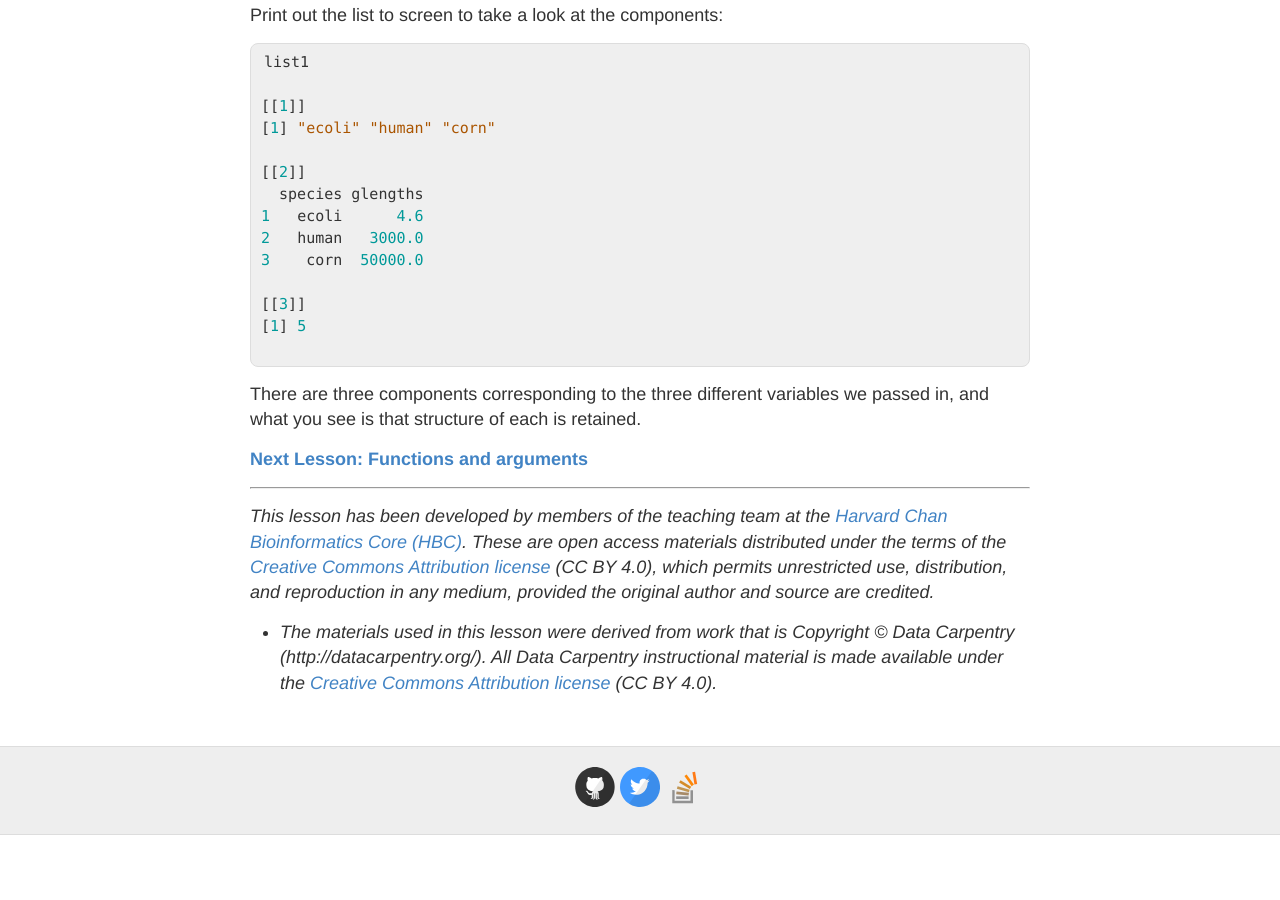
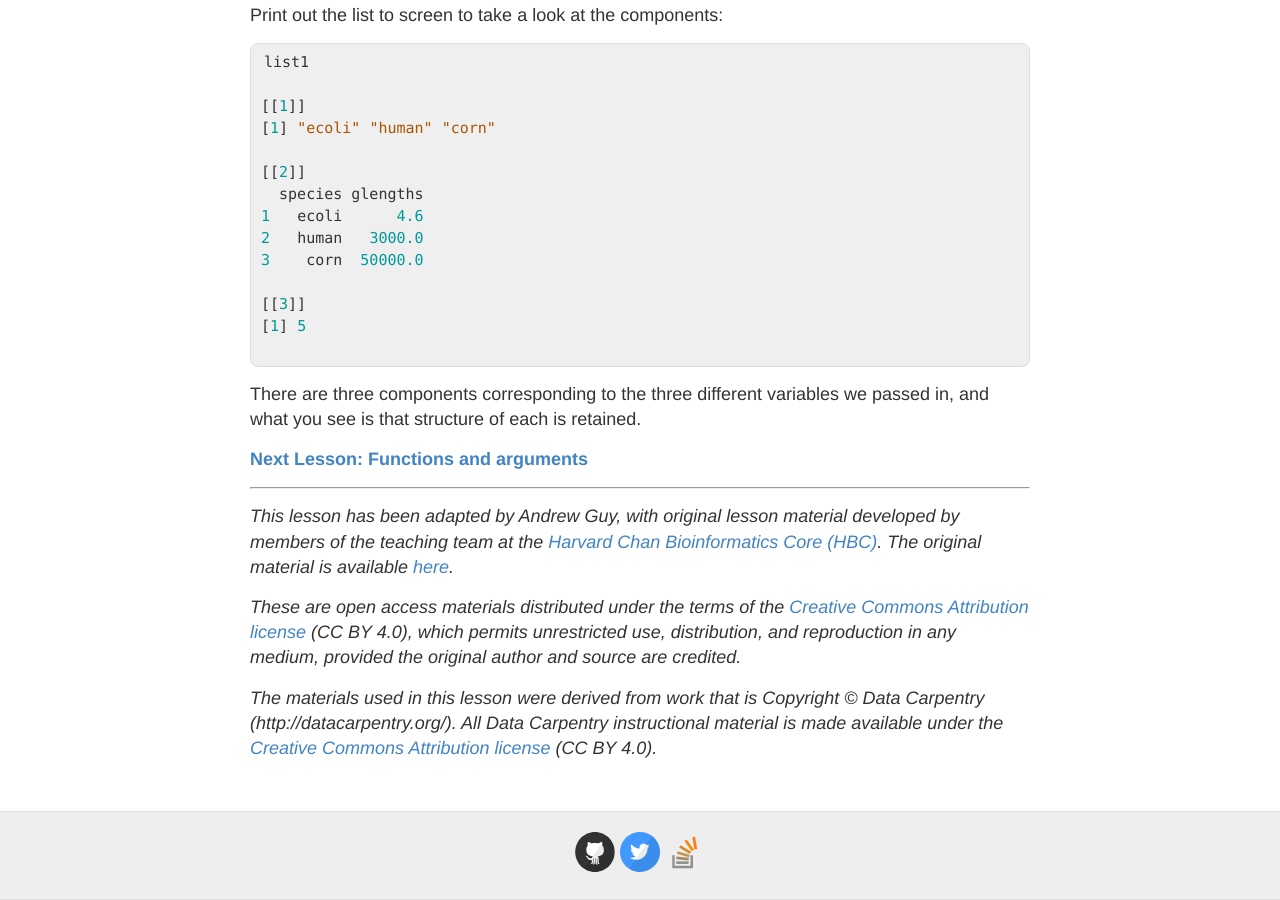
Before and after one commit to andrewguy/Training, a Jekyll site: the page built from workshops/Intro_to_R/lessons/02_syntax_and_data_structures.md, in a window 1280 px wide and 900 px high, scrolled down 6535 px. Built offline with Jekyll 4.4.1, drawn with Linux system fonts in a browser that asks for light colours; our own code applies the rules of GitHub Pages for plain Markdown files; before the commit the page ends 7370 px from its top, so only the background shows below that.

Commit message:
Update attributions

```diff
--- a/workshops/Intro_to_R/lessons/02_syntax_and_data_structures.md
+++ b/workshops/Intro_to_R/lessons/02_syntax_and_data_structures.md
@@ -280,8 +280,8 @@ There are three components corresponding to the three different variables we pas
 [**Next Lesson: Functions and arguments**](https://andrewguy.github.io/Training/workshops/Intro_to_R/lessons/03_functions-and-arguments)
 
 ---
+*This lesson has been adapted by Andrew Guy, with original lesson material developed by members of the teaching team at the [Harvard Chan Bioinformatics Core (HBC)](http://bioinformatics.sph.harvard.edu/). The original material is available [here](https://github.com/hbctraining/Training-modules).*
 
-*This lesson has been developed by members of the teaching team at the [Harvard Chan Bioinformatics Core (HBC)](http://bioinformatics.sph.harvard.edu/). These are open access materials distributed under the terms of the [Creative Commons Attribution license](https://creativecommons.org/licenses/by/4.0/) (CC BY 4.0), which permits unrestricted use, distribution, and reproduction in any medium, provided the original author and source are credited.*
+*These are open access materials distributed under the terms of the [Creative Commons Attribution license](https://creativecommons.org/licenses/by/4.0/) (CC BY 4.0), which permits unrestricted use, distribution, and reproduction in any medium, provided the original author and source are credited.*
 
-* *The materials used in this lesson were derived from work that is Copyright © Data Carpentry (http://datacarpentry.org/).
-All Data Carpentry instructional material is made available under the [Creative Commons Attribution license](https://creativecommons.org/licenses/by/4.0/) (CC BY 4.0).*
+*The materials used in this lesson were derived from work that is Copyright © Data Carpentry (http://datacarpentry.org/). All Data Carpentry instructional material is made available under the [Creative Commons Attribution license](https://creativecommons.org/licenses/by/4.0/) (CC BY 4.0).*
```
Also changed, not shown: workshops/Intro_to_R/lessons/03_functions-and-arguments.md (+1 -2 lines), workshops/Intro_to_R/lessons/04_data-wrangling.md (+3 -3 lines), workshops/Intro_to_R/lessons/05_data-visualization.md (+1 -1 lines).
